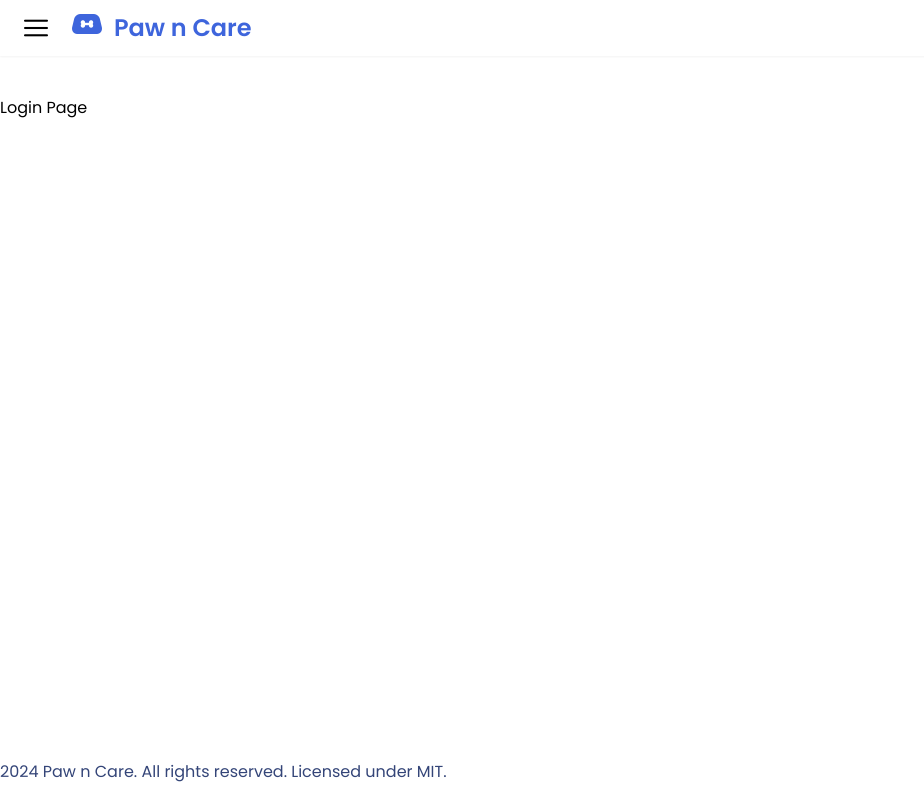
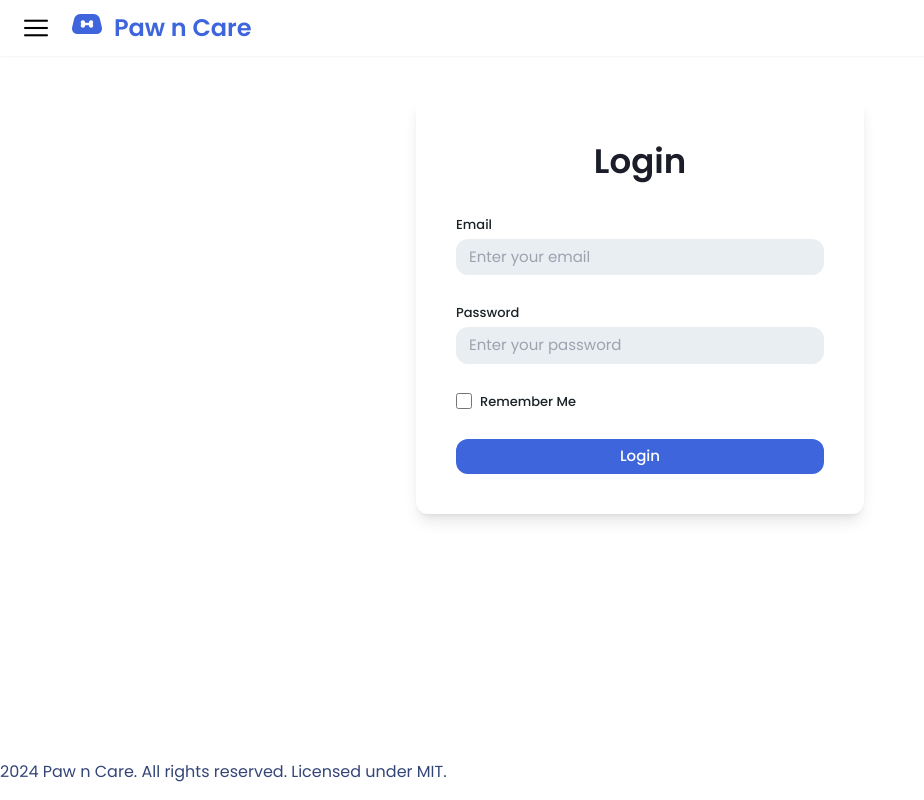
Before and after one commit to colarrbear/Paw-n-Care-Testing, a Django app: template paw_n_care/templates/login.html in a window 1280 px wide. Shown: the whole page, without its empty margins (0-924 px from the left). Run offline with Django 3.2, Linux system fonts and the light colour scheme; the template is opened without the code that fills it, so the values that code supplies are empty; some libraries are stand-ins or nearby versions.

Commit message:
Update login.html

```diff
--- a/paw_n_care/templates/login.html
+++ b/paw_n_care/templates/login.html
@@ -2,7 +2,43 @@
 {% load static %}
 
 {% block content %}
-<div class="w-full max-w-[1550px] h-auto mx-auto">
-    <h1>Login Page</h1>
-</div>
+<form id="login-form" action="{% url 'paw_n_care:login' %}" method="POST">
+    {% csrf_token %}
+    <div class="w-full max-w-[1550px] h-auto mx-auto">
+        <div class="h-auto flex justify-center items-center">
+            <!-- Login Content -->
+            <div class="flex flex-col gap-7 p-10 w-full max-w-md bg-white shadow-lg rounded-xl">
+                <!-- Header -->
+                <h1 class="text-[#1b1e28] text-[34px] font-semibold text-center">Login</h1>
+
+                <!-- Email Input -->
+                <div class="flex flex-col gap-1">
+                    <label class="text-[#1a2227] text-[13px] font-medium font-['Poppins']">Email</label>
+                    <input name="email" type="email" required placeholder="Enter your email"
+                        class="w-full px-3 py-2 bg-[#25597e]/10 rounded-xl border border-transparent focus:outline-none focus:border-[#344578] text-[15px] font-normal font-['Poppins'] leading-tight">
+                </div>
+
+                <!-- Password Input -->
+                <div class="flex flex-col gap-1">
+                    <label class="text-[#1a2227] text-[13px] font-medium font-['Poppins']">Password</label>
+                    <input name="password" type="password" required placeholder="Enter your password"
+                        class="w-full px-3 py-2 bg-[#25597e]/10 rounded-xl border border-transparent focus:outline-none focus:border-[#344578] text-[15px] font-normal font-['Poppins'] leading-tight">
+                </div>
+
+                <!-- Remember Me Checkbox -->
+                <div class="flex items-center gap-2">
+                    <input type="checkbox" name="remember_me" id="remember_me"
+                        class="h-4 w-4 text-[#3e65dc] border-gray-300 rounded focus:ring-[#3e65dc]">
+                    <label for="remember_me" class="text-[13px] font-medium text-[#1a2227]">Remember Me</label>
+                </div>
+
+                <!-- Login Button -->
+                <button
+                    class="w-full px-4 py-2 bg-[#3e65dc] text-white rounded-xl text-[15px] font-medium font-['Poppins'] leading-tight transition-all duration-300 ease-in-out transform hover:bg-[#1e4b8c] hover:shadow-lg hover:scale-105 focus:outline-none focus:ring-2 focus:ring-[#3e65dc]">
+                    Login
+                </button>
+            </div>
+        </div>
+    </div>
+</form>
 {% endblock %}
```
